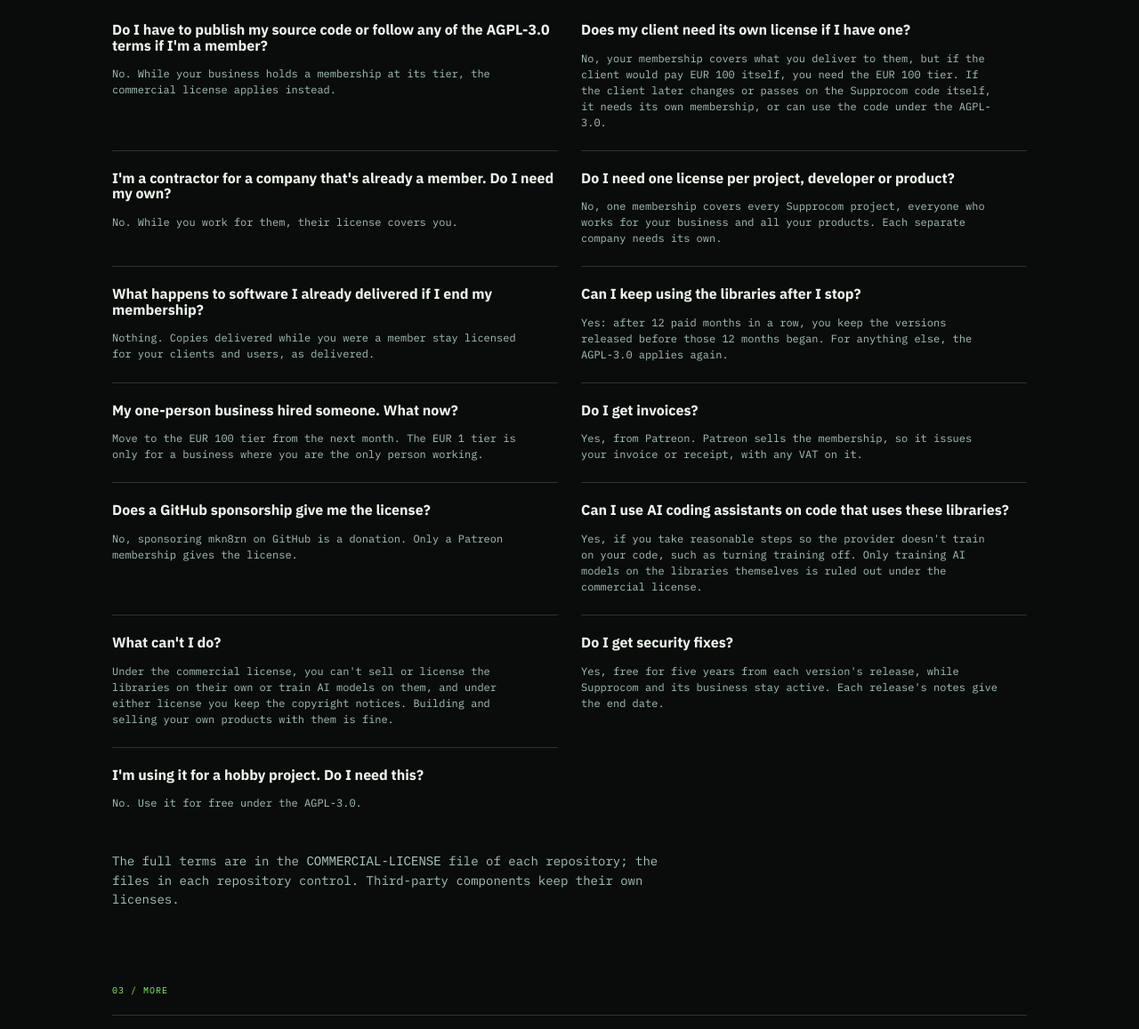
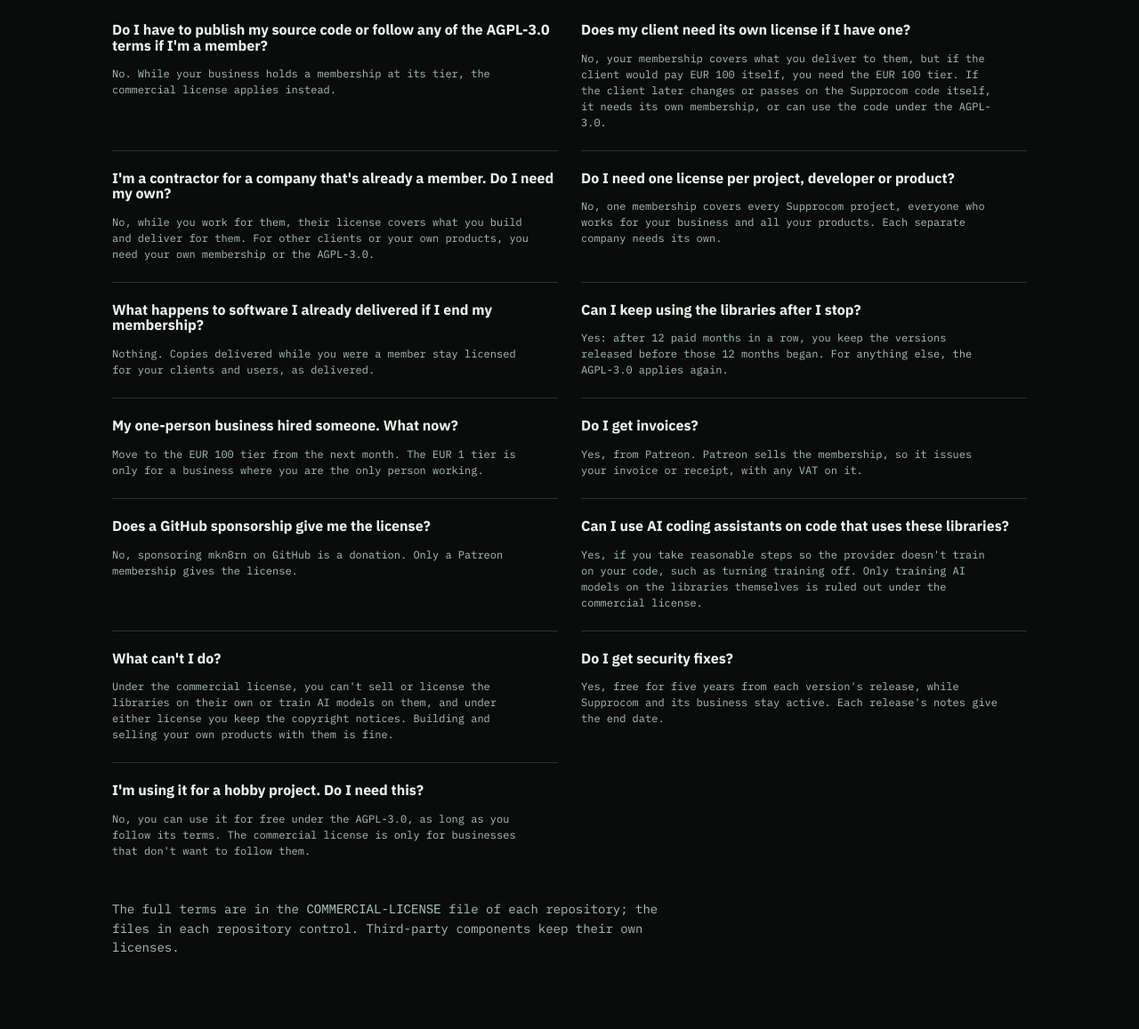
Before and after one commit to Supprocom/supprocom.github.io, a plain HTML site: page index.html in a window 1280 px wide. Shown: the part 1014-2171 px from the top of the page at 89% size. Drawn offline with Linux system fonts and the light colour scheme.

Commit message:
FAQ: longer answers for contractors and hobby projects

```diff
--- a/index.html
+++ b/index.html
@@ -12,7 +12,7 @@
 <section class="section contact wrap" id=faq aria-labelledby=faq-title><div class=bar><h2 class=label id=faq-title>02 / commercial license FAQ</h2></div><p class="gray-text-1" style="margin:24px 0 0;max-width:620px;font-size:var(--body)">These answers are about the commercial license. Under the AGPL-3.0 you can do whatever you want with the libraries, as long as you follow its terms, such as sharing your source code.</p><div class=faq><div class=faq-list>
 <div class=faq-item><h4>Do I have to publish my source code or follow any of the AGPL-3.0 terms if I'm a member?</h4><p>No. While your business holds a membership at its tier, the commercial license applies instead.</p></div>
 <div class=faq-item><h4>Does my client need its own license if I have one?</h4><p>No, your membership covers what you deliver to them, but if the client would pay EUR 100 itself, you need the EUR 100 tier. If the client later changes or passes on the Supprocom code itself, it needs its own membership, or can use the code under the AGPL-3.0.</p></div>
-<div class=faq-item><h4>I'm a contractor for a company that's already a member. Do I need my own?</h4><p>No. While you work for them, their license covers you.</p></div>
+<div class=faq-item><h4>I'm a contractor for a company that's already a member. Do I need my own?</h4><p>No, while you work for them, their license covers what you build and deliver for them. For other clients or your own products, you need your own membership or the AGPL-3.0.</p></div>
 <div class=faq-item><h4>Do I need one license per project, developer or product?</h4><p>No, one membership covers every Supprocom project, everyone who works for your business and all your products. Each separate company needs its own.</p></div>
 <div class=faq-item><h4>What happens to software I already delivered if I end my membership?</h4><p>Nothing. Copies delivered while you were a member stay licensed for your clients and users, as delivered.</p></div>
 <div class=faq-item><h4>Can I keep using the libraries after I stop?</h4><p>Yes: after 12 paid months in a row, you keep the versions released before those 12 months began. For anything else, the AGPL-3.0 applies again.</p></div>
@@ -22,7 +22,7 @@
 <div class=faq-item><h4>Can I use AI coding assistants on code that uses these libraries?</h4><p>Yes, if you take reasonable steps so the provider doesn't train on your code, such as turning training off. Only training AI models on the libraries themselves is ruled out under the commercial license.</p></div>
 <div class=faq-item><h4>What can't I do?</h4><p>Under the commercial license, you can't sell or license the libraries on their own or train AI models on them, and under either license you keep the copyright notices. Building and selling your own products with them is fine.</p></div>
 <div class=faq-item><h4>Do I get security fixes?</h4><p>Yes, free for five years from each version's release, while Supprocom and its business stay active. Each release's notes give the end date.</p></div>
-<div class=faq-item><h4>I'm using it for a hobby project. Do I need this?</h4><p>No. Use it for free under the AGPL-3.0.</p></div>
+<div class=faq-item><h4>I'm using it for a hobby project. Do I need this?</h4><p>No, you can use it for free under the AGPL-3.0, as long as you follow its terms. The commercial license is only for businesses that don't want to follow them.</p></div>
 </div></div><p class="gray-text-1" style="margin:24px 0 0;max-width:620px;font-size:var(--body)">The full terms are in the <code>COMMERCIAL-LICENSE</code> file of each repository; the files in each repository control. Third-party components keep their own licenses.</p></section>
 
 <section class="section contact wrap" aria-labelledby=pages-title><div class=bar><h2 class=label id=pages-title>03 / more</h2></div><div class=contact-wrap><div class=contacts>
```
